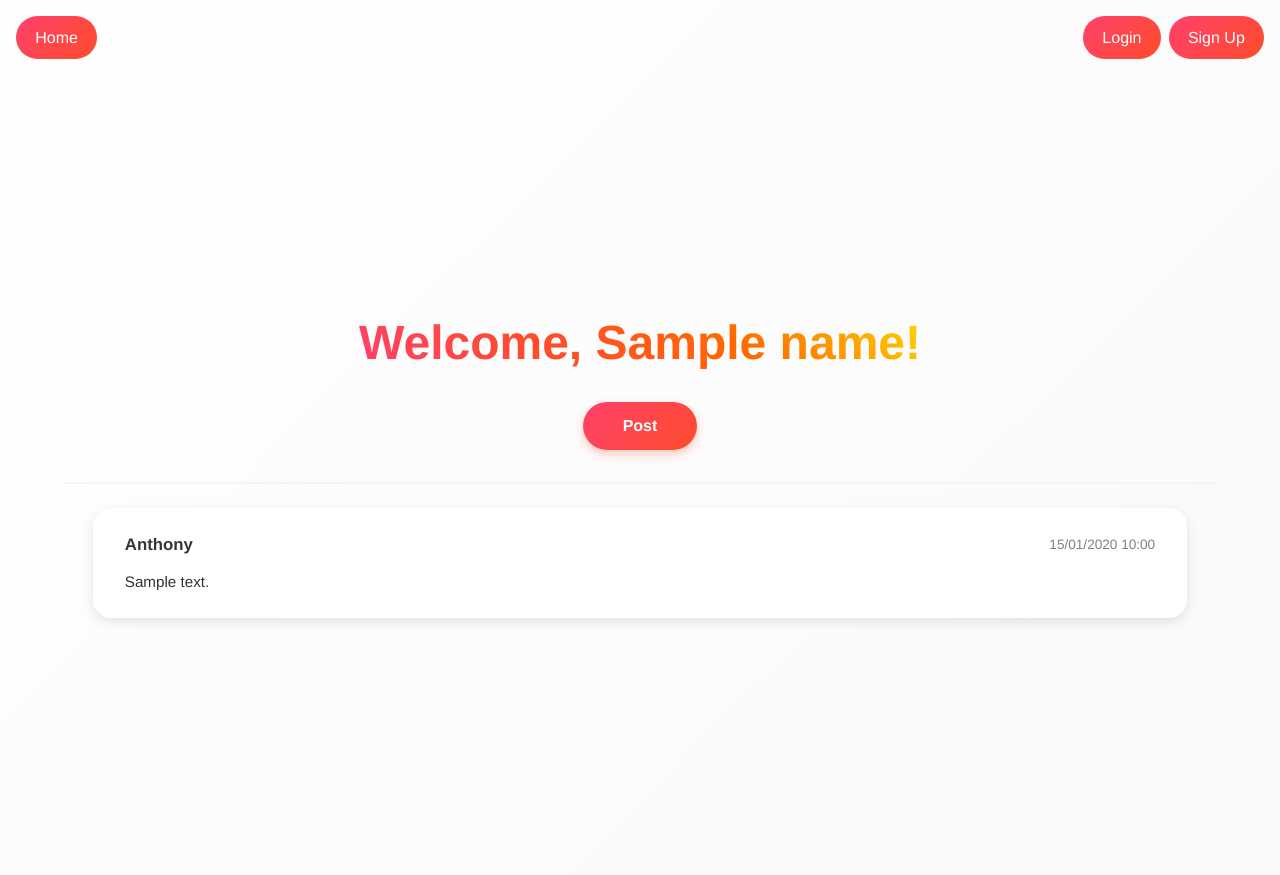
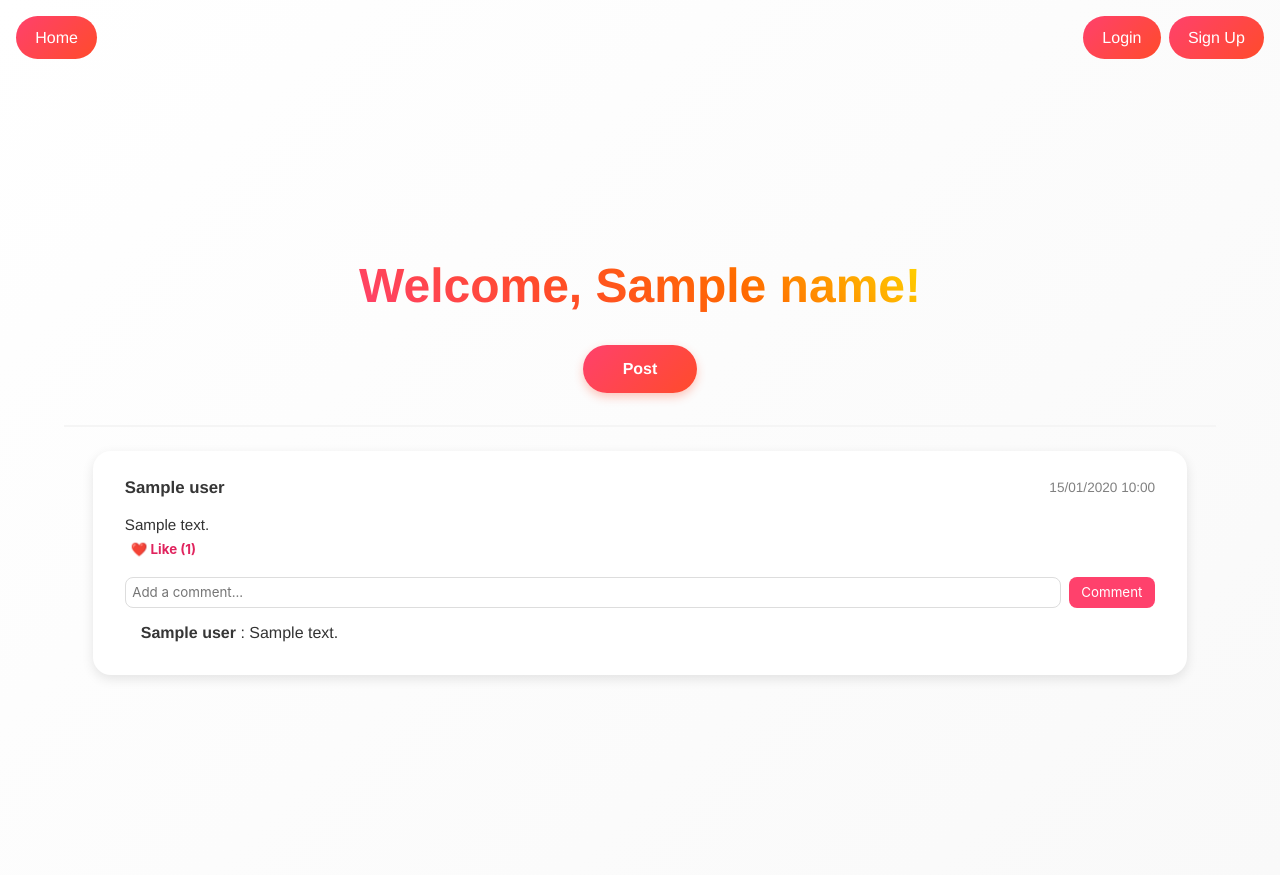
Before and after one commit to JospinJudes/hello-python-ci, a Flask app: template flask_auth/project/templates/profile.html in a window 1280 px wide. Run offline with Flask 3, Linux system fonts and the light colour scheme; tables that the repository leaves empty hold one stand-in row (values such as "Sample post"); the template is opened without the code that fills it: values that come from a table or form of the project are taken from there, most other values are stand-ins (such as "Sample title", 1, 10 or a date in 2020); parts of the project's set-up code (start-up, migrations or seed data) failed here and were passed over.

Commit message:
Add likes and comments features

```diff
--- a/flask_auth/project/main.py
+++ b/flask_auth/project/main.py
@@ -2,7 +2,7 @@
 
 from flask import Blueprint, render_template, request, redirect, url_for, flash
 from flask_login import login_required, current_user
-from .models import Tweet
+from .models import Tweet, Like, Comment
 from . import db
 from .forms import TweetForm
 
@@ -31,3 +31,31 @@ def tweet():
         flash('Tweet posted!')
         return redirect(url_for('main.profile'))
     return render_template('tweet.html', form=form)
+
+@app.route('/like/<int:tweet_id>', methods=['POST'])
+@login_required
+def like_tweet(tweet_id):
+    tweet = Tweet.query.get_or_404(tweet_id)
+    like = Like.query.filter_by(user_id=current_user.id, tweet_id=tweet_id).first()
+
+    if like:
+        db.session.delete(like)  # Unlike
+    else:
+        new_like = Like(user_id=current_user.id, tweet_id=tweet_id)
+        db.session.add(new_like)
+
+    db.session.commit()
+    return redirect(url_for('index'))
+
+@app.route('/comment/<int:tweet_id>', methods=['POST'])
+@login_required
+def comment_tweet(tweet_id):
+    content = request.form.get('content')
+    if not content:
+        flash('Comment cannot be empty.')
+        return redirect(url_for('index'))
+
+    comment = Comment(content=content, user_id=current_user.id, tweet_id=tweet_id)
+    db.session.add(comment)
+    db.session.commit()
+    return redirect(url_for('index'))
--- a/flask_auth/project/templates/profile.html
+++ b/flask_auth/project/templates/profile.html
@@ -40,6 +40,39 @@
             <small style="color: gray; font-size: 0.85rem; margin-left: 1rem;">{{ tweet.timestamp.strftime('%d/%m/%Y %H:%M') }}</small>
         </div>
         <p style="font-size: 0.95rem; line-height: 1.6; margin: 0;">{{ tweet.content }}</p>
+<!-- Boutons Like et Commentaire -->
+        <form action="{{ url_for('main.like_tweet', tweet_id=tweet.id) }}" method="POST" style="display: inline;">
+          <button type="submit"
+                  style="background:none; border:none; color:#e0245e; cursor:pointer; font-weight:bold;">
+              ❤️ Like ({{ tweet.likes_count }})
+          </button>
+        </form>
+
+        <!-- Zone de commentaire -->
+        <div style="margin-top: 1rem;">
+            <form action="{{ url_for('main.comment_tweet', tweet_id=tweet.id) }}" method="POST" style="display:flex; gap:0.5rem;">
+                <input type="text" name="comment_content" placeholder="Add a comment..."
+                        style="flex:1; padding:0.4rem; border-radius:8px; border:1px solid #ddd;">
+                <button type="submit"
+                        style="padding:0.4rem 0.8rem; border-radius:8px; border:none;
+                            background-color:#ff416c; color:white; cursor:pointer;">
+                  Comment
+                </button>
+            </form>
+
+          <!-- Liste des commentaires -->
+          {% if tweet.comments %}
+              <ul style="margin-top:0.8rem; padding-left:1rem; list-style:none;">
+                  {% for comment in tweet.comments %}
+                      <li style="margin-bottom:0.4rem;">
+                          <strong>{{ comment.user.name }}</strong> :
+                          {{ comment.content }}
+                      </li>
+                  {% endfor %}
+              </ul>
+          {% endif %}
+      </div>
+
     </div>
     {% endfor %}
 </div>
```
Also changed, not shown: flask_auth/project/models.py (+25 -0 lines).
